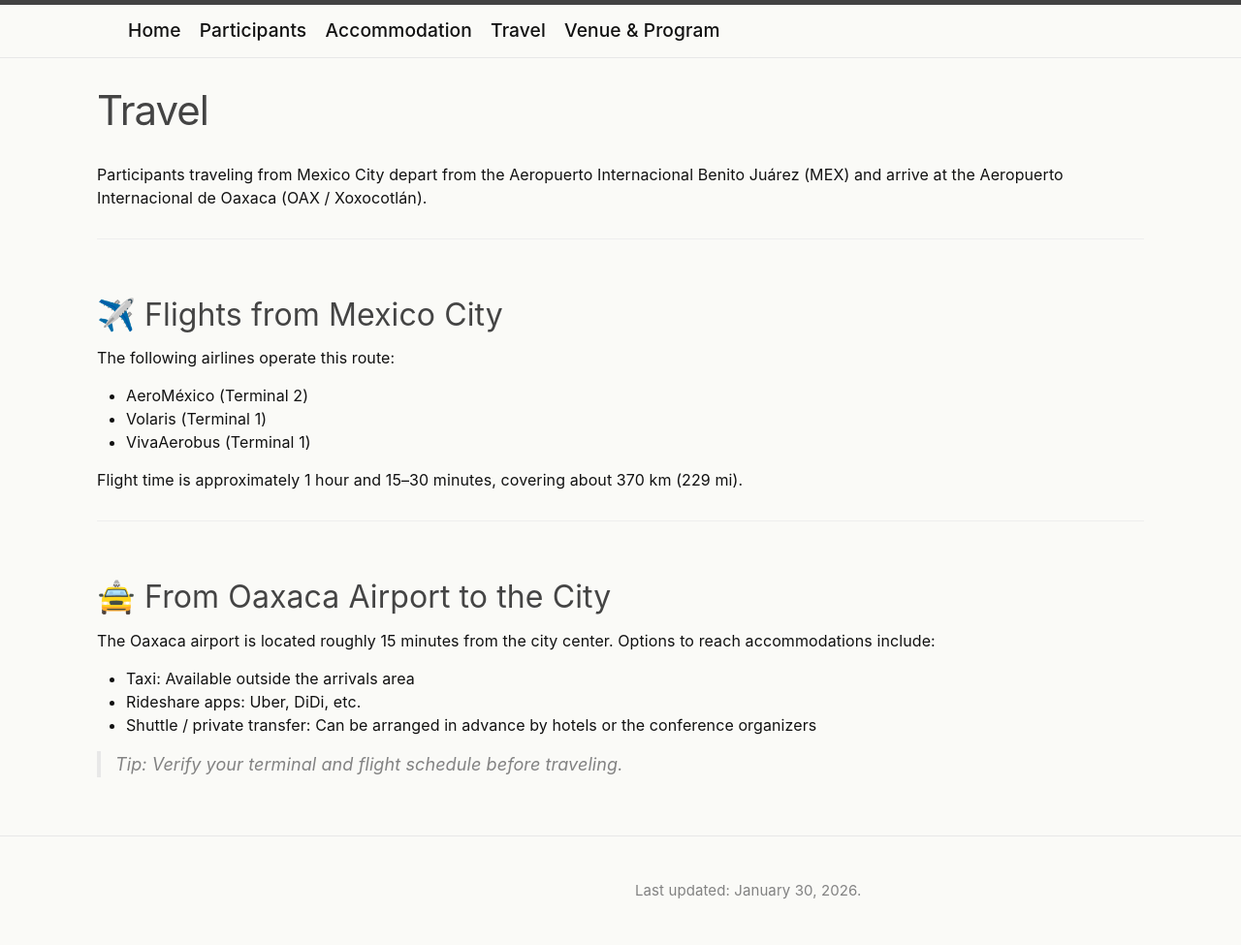
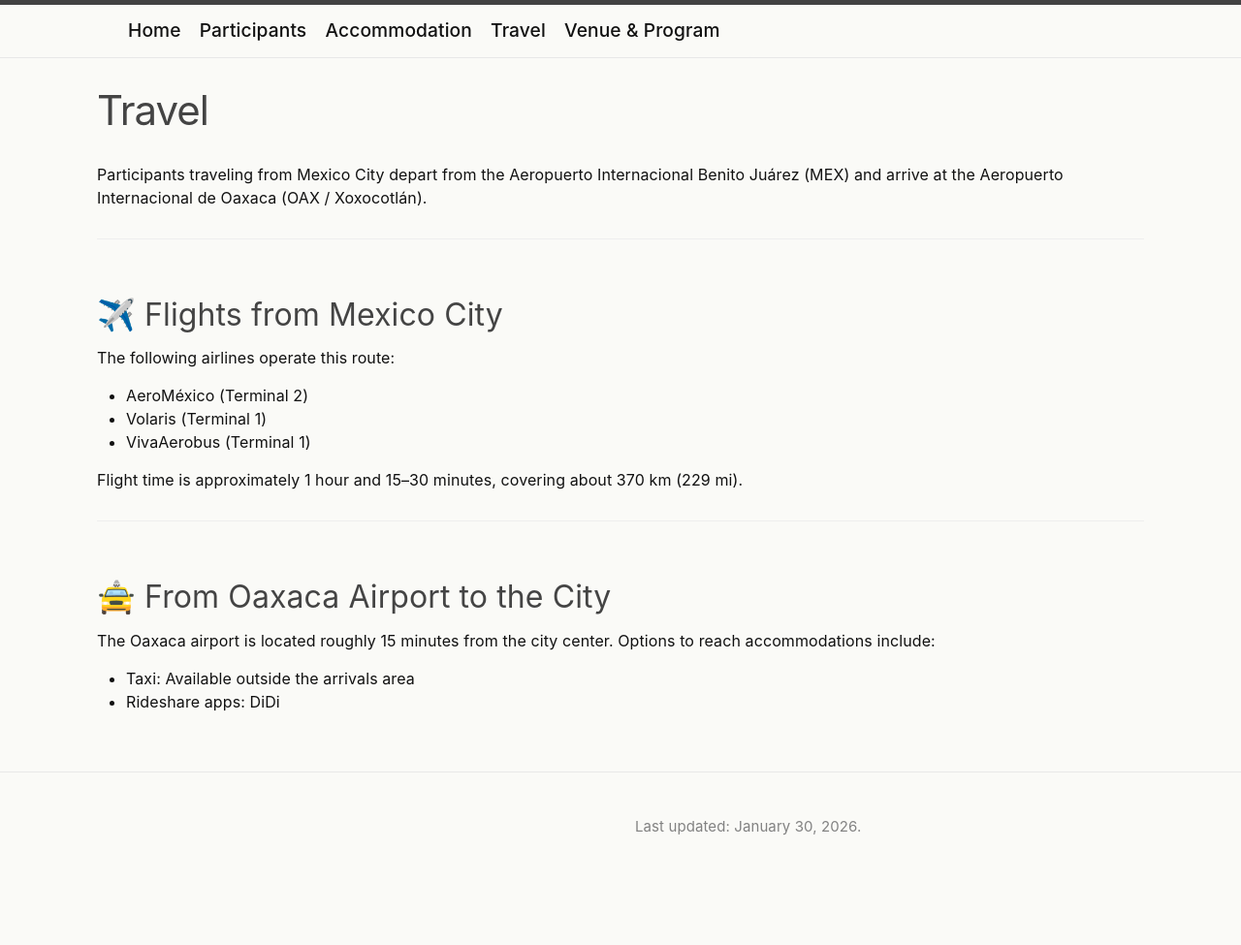
Before and after one commit to celmechcongress2026/celmechcongress2026.github.io, a Jekyll site: the page built from travel.md, in a window 1280 px wide. Shown: the whole page at 97% size. Built offline with Jekyll 4.4.1, drawn with Linux system fonts in a browser that asks for light colours; after the commit the page ends 909 px from its top, so only the background shows below that.

Commit message:
Update travel.md

```diff
--- a/travel.md
+++ b/travel.md
@@ -23,7 +23,4 @@ Flight time is approximately 1 hour and 15–30 minutes, covering about 370 km (
 
 The Oaxaca airport is located roughly 15 minutes from the city center. Options to reach accommodations include:
 - Taxi: Available outside the arrivals area
-- Rideshare apps: Uber, DiDi, etc.
-- Shuttle / private transfer: Can be arranged in advance by hotels or the conference organizers
-
-> Tip: Verify your terminal and flight schedule before traveling.
+- Rideshare apps: DiDi
```
